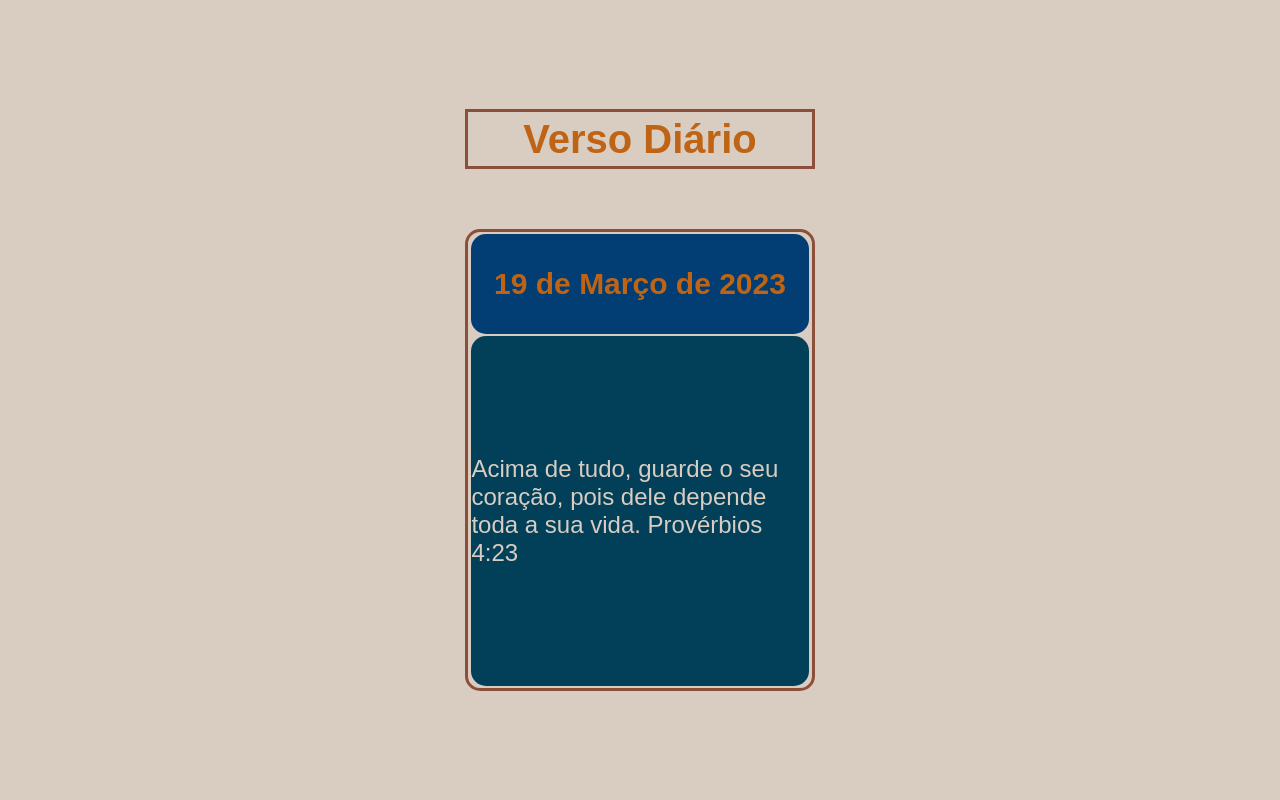
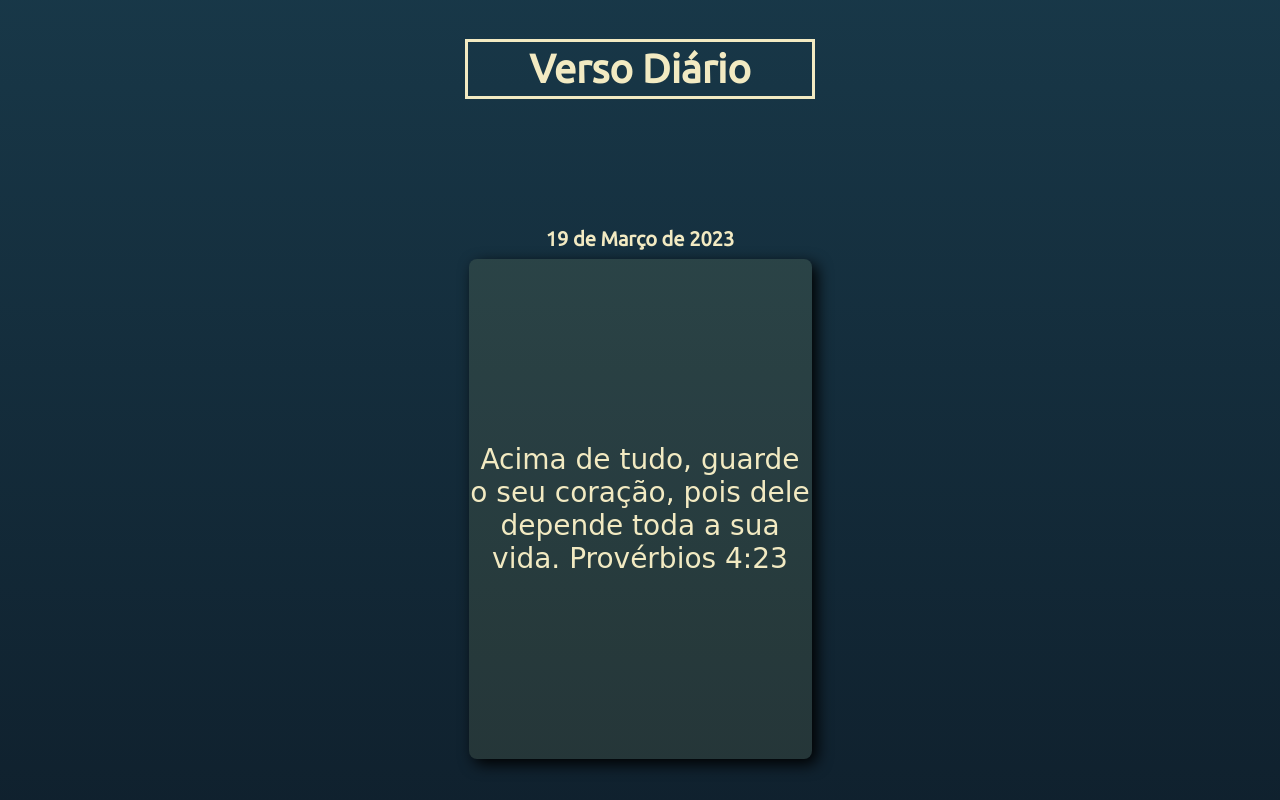
Before and after one commit to David-Santos94/Portifolio, a plain HTML site: page RandomVerse/index.html in a window 1280 px wide. Drawn offline with Linux system fonts and the light colour scheme; a web font is replaced by a local one.

Commit message:
em desenvolvimento

```diff
--- a/RandomVerse/css/style.css
+++ b/RandomVerse/css/style.css
@@ -1,11 +1,15 @@
 @charset "UTF-8";
 
+@import url('https://fonts.googleapis.com/css2?family=Edu+NSW+ACT+Foundation&display=swap');
+@import url('https://fonts.googleapis.com/css2?family=Ubuntu&display=swap');
 /*
 Paleta de cores
-#D9CCC1
-#024059
-#023E73
-#BF6415
+
+.background-of-abstract-glitter-lights.-blue,-gold-and-black.-de-focused.-banner-1-hex { color: #0D1A26; }
+.background-of-abstract-glitter-lights.-blue,-gold-and-black.-de-focused.-banner-2-hex { color: #184059; }
+.background-of-abstract-glitter-lights.-blue,-gold-and-black.-de-focused.-banner-3-hex { color: #265D73; }
+.background-of-abstract-glitter-lights.-blue,-gold-and-black.-de-focused.-banner-4-hex { color: #CFD984; }
+.background-of-abstract-glitter-lights.-blue,-gold-and-black.-de-focused.-banner-5-hex { color: #F2EAC2; }
 
 */
 
@@ -21,9 +25,21 @@ body, html {
     flex-direction: column;
     justify-content: center;
     align-items: center;
-    background-color: #D9CCC1;
+    background-image: linear-gradient(to bottom,#0D1A26, #184059, #265D73, #0D1A26);
+    background-repeat: no-repeat;
+    background-size: 100% 900%;
+    animation: degrade 4s infinite alternate;
     width: 100vw;
     height: 100vh;
+}
+
+@keyframes degrade {
+    0% {
+        background-position-y: 0%;
+    }
+    100%{
+        background-position-y: 100%;
+    }
 }
 
 .title {
@@ -32,13 +48,14 @@ body, html {
     align-items: center;
     width: 350px;
     height: 60px;
-    border: 3px solid #8C503A;
+    border: 3px solid #F2EAC2;
     margin-bottom: 60px;
 }
 
 .title h1 {
+    font-family: 'Ubuntu', sans-serif;
     font-size: 40px;
-    color: #BF6415;
+    color: #F2EAC2;
 
 }
 
@@ -48,24 +65,21 @@ body, html {
     justify-content: center;
     align-items: center;
     width: 350px;
-    border: 3px solid #8C503A;
-    border-radius: 15px;
 }
 
 .data {
     display: flex ;
     justify-content: center;
-    align-items: center;
+    align-items: flex-end;
     width: 98%;
     height: 100px;
-    margin: 2px 0px 2px 0px;
-    background-color: #023E73;
-    border-radius: 15px;
+    padding-bottom: 8px;
 }
 
 .data h2 {
-    font-size: 30px;
-    color: #BF6415;
+    font-family: 'Ubuntu', sans-serif;
+    font-size: 20px;
+    color: #F2EAC2;
 }
 
 .versiculo {
@@ -73,15 +87,18 @@ body, html {
     justify-content: center;
     align-items: center;
     width: 98%;
-    height: 350px;
+    height: 500px;
     margin-bottom: 2px;
-    background-color: #024059;
-    border-radius: 15px;
+    background-color: #cfd9841c;
+    border-radius: 8px;
+    box-shadow: 5px 5px 15px;
 
 }
 
 .versiculo p {
-    font-size: 24px;
-    color: #D9CCC1;
+    font-family: 'Edu NSW ACT Foundation', cursive;
+    font-size: 28px;
+    color: #F2EAC2;
+    text-align: center;
 
 }
```
